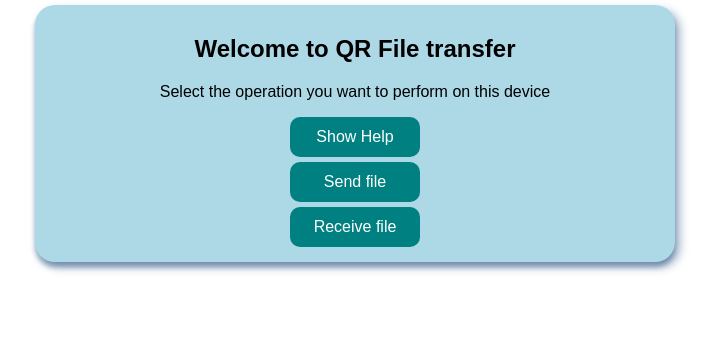
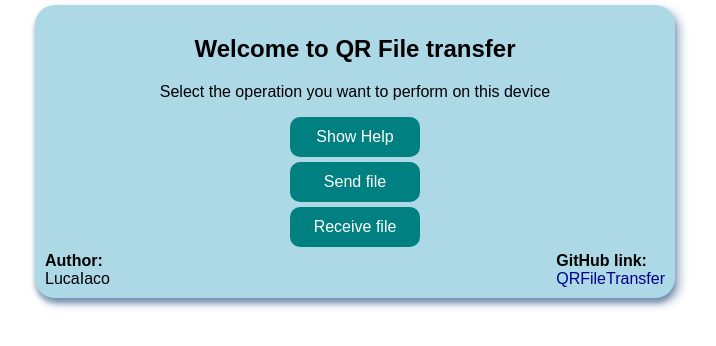
Before and after one commit to LucaIaco/QRFileTransfer, a plain HTML site: page index.html in a window 1280 px wide. Shown: the whole page, without its empty margins (285-1001 px from the left). Drawn offline with Linux system fonts and the light colour scheme.

Commit message:
adding content

```diff
--- a/index.html
+++ b/index.html
@@ -18,6 +18,10 @@
                 <button class="buttonStyle" style="margin: 5px auto; width: 130px;" onclick="QRFileTransfer.Core.loadView(QRFileTransfer.Core.ViewOption.help)">Show Help</button>
                 <button class="buttonStyle" style="margin: 5px auto; width: 130px;" onclick="QRFileTransfer.Core.loadView(QRFileTransfer.Core.ViewOption.sendFile)">Send file</button>
                 <button class="buttonStyle" style="margin: 5px auto; width: 130px;" onclick="QRFileTransfer.Core.loadView(QRFileTransfer.Core.ViewOption.receiveFile)">Receive file</button>
+            </div>
+            <div>
+                <div style="display: block;float: left;"><b >Author:</br></b>LucaIaco</a></div>
+                <div style="display: block;float: right;"><b>GitHub link:</br></b><a href="https://github.com/LucaIaco/QRFileTransfer">QRFileTransfer</a></div>
             </div>
         </div>
 
@@ -64,6 +68,8 @@
                     <li><a href="https://github.com/davidshimjs/qrcodejs">qrcodejs</a> for QR encoding</li>
                     <li><a href="https://github.com/cozmo/jsQR">jsQR</a> for QR decoding</li>
                 </ul>
+                <b>Author:&nbsp;</b>LucaIaco</a></br></br>
+                <b>GitHub link:&nbsp;</b><a href="https://github.com/LucaIaco/QRFileTransfer">QRFileTransfer</a>
             </p>
         </div>
 
--- a/style.css
+++ b/style.css
@@ -8,6 +8,11 @@ body {
     margin: 5px;
     padding: 0px;
     font-family: Arial, sans-serif;
+}
+
+a {
+    text-decoration: none;
+    color: darkblue;
 }
 
 .roundedBorder {
```
Also changed, not shown: js/QRFileTransfer.js (+23 -1 lines).
